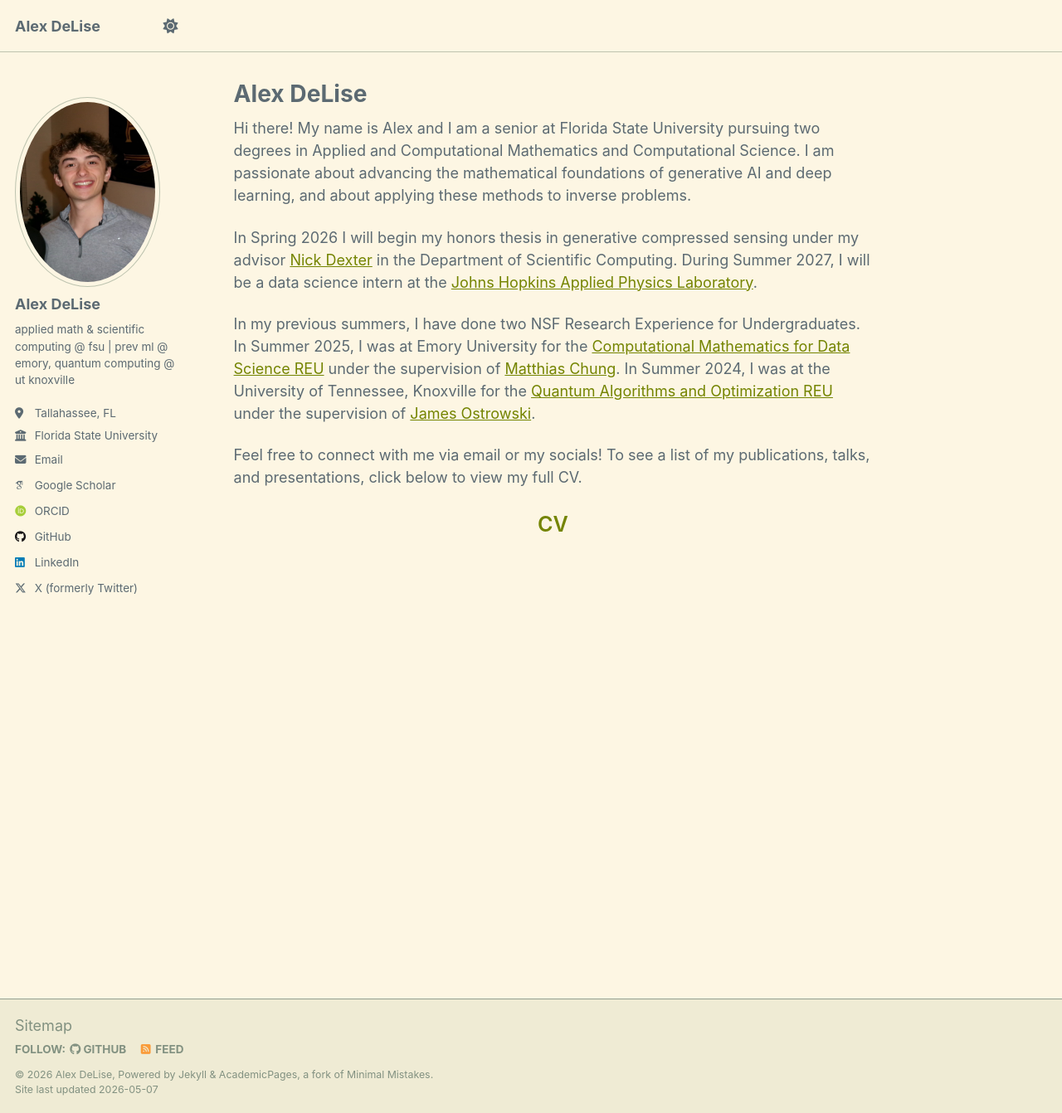
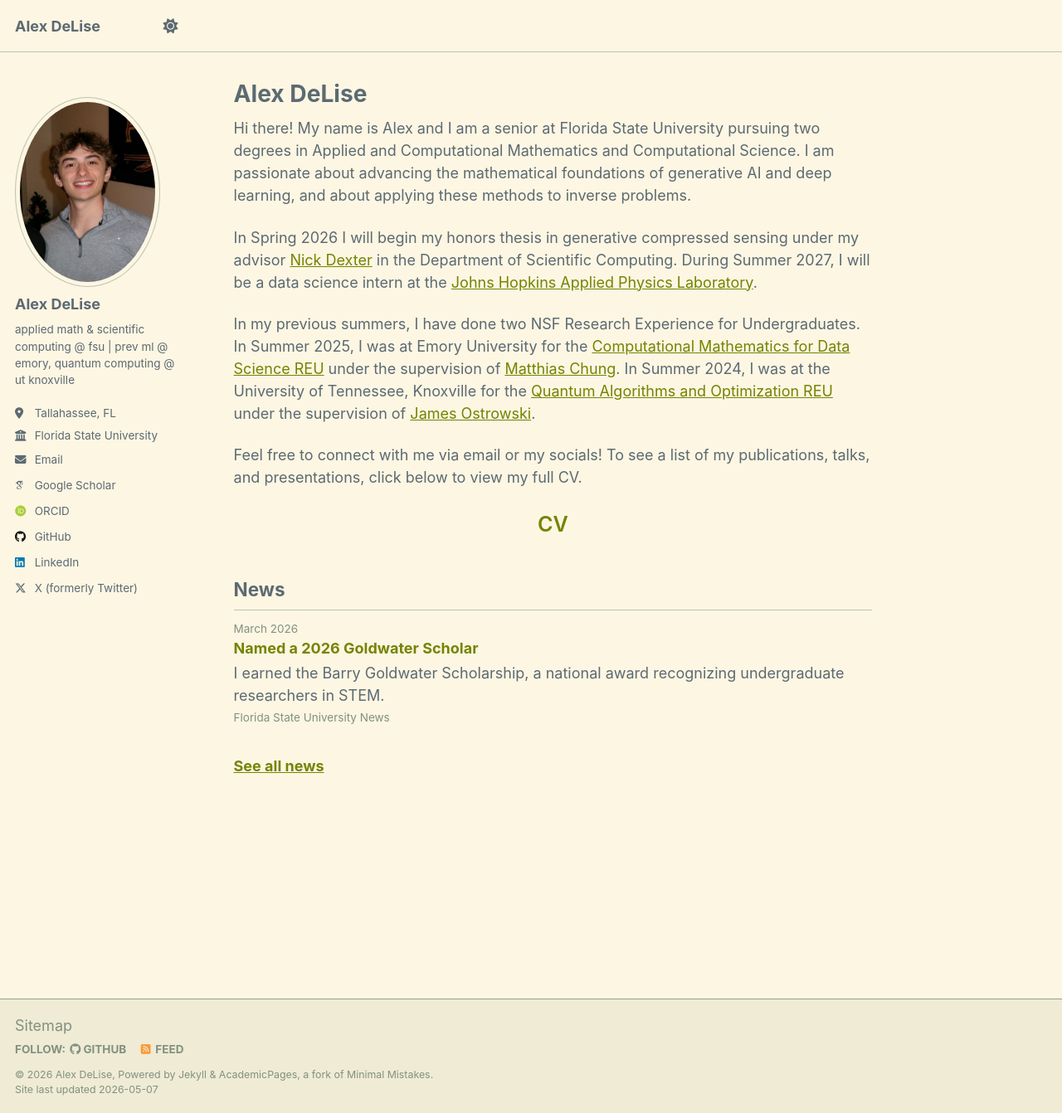
Before and after one commit to alexdelise/alexdelise.github.io, a Jekyll site: the page built from _pages/about.md, in a window 1280 px wide and 1342 px high. Shown: the whole window at 83% size. Built offline with Jekyll 4.4.1, drawn with Linux system fonts in a browser that asks for light colours; some web fonts are replaced; a script that is not in the unit is left out.

Commit message:
fixes news on homepage

```diff
--- a/_pages/about.md
+++ b/_pages/about.md
@@ -20,3 +20,9 @@ Feel free to connect with me via email or my socials! To see a list of my public
     CV
   </a>
 </div>
+
+## News
+
+{% include news-list.html limit=5 compact=true %}
+
+<p class="news-more-link"><a href="{{ base_path }}/news/">See all news</a></p>
```
